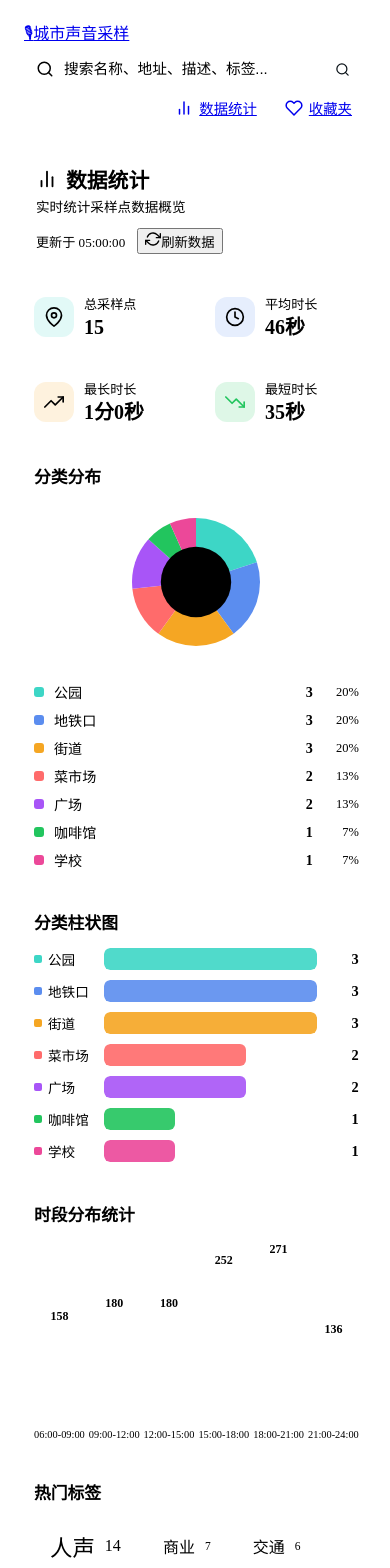
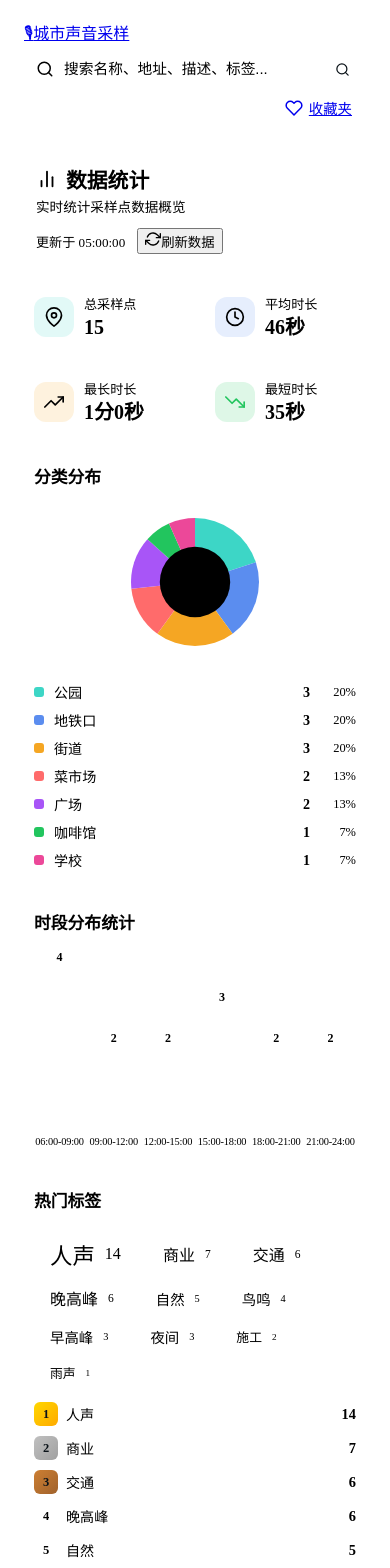
Before and after one commit to LcjGitHub/label6102, a Vue app: page /stats in a window 390 px wide. Shown: the top 1568 px of the page. Built offline with nearby package versions, Linux system fonts and the light colour scheme; the HTML template or start-up script is replaced by a standard one.

Commit message:
.2033462523461819:ccc07f683b31bba199c1367cdef9c7d2_6a28fe6b1dc46cf95e7af7ab.6a2903d01dc46cf95e7afa49.6a2903cfee534cc09fb262ab:Trae CN.T(2026/6/10 14:27:28)
Co-authored-by: Cursor <cursoragent@cursor.com>

```diff
--- a/src/App.vue
+++ b/src/App.vue
@@ -17,14 +17,6 @@ const { favorites } = useFavorites()
       <p class="brand-sub">探索城市声景 · Mock 数据演示</p>
       <SearchBox />
       <nav class="app-nav">
-        <RouterLink to="/stats" class="nav-link">
-          <svg class="nav-link__icon" viewBox="0 0 24 24" fill="none" stroke="currentColor" stroke-width="2" stroke-linecap="round" stroke-linejoin="round" aria-hidden="true">
-            <line x1="18" y1="20" x2="18" y2="10"></line>
-            <line x1="12" y1="20" x2="12" y2="4"></line>
-            <line x1="6" y1="20" x2="6" y2="14"></line>
-          </svg>
-          <span>数据统计</span>
-        </RouterLink>
         <RouterLink to="/favorites" class="nav-link">
           <svg class="nav-link__icon" viewBox="0 0 24 24" fill="none" stroke="currentColor" stroke-width="2" stroke-linecap="round" stroke-linejoin="round" aria-hidden="true">
             <path d="M20.84 4.61a5.5 5.5 0 0 0-7.78 0L12 5.67l-1.06-1.06a5.5 5.5 0 0 0-7.78 7.78l1.06 1.06L12 21.23l7.78-7.78 1.06-1.06a5.5 5.5 0 0 0 0-7.78z" />
--- a/src/composables/useStats.ts
+++ b/src/composables/useStats.ts
@@ -1,6 +1,6 @@
-import { ref, computed } from 'vue'
+import { ref, computed, watch } from 'vue'
 import { samplePoints } from '@/data/samples'
-import { CATEGORY_LABELS, type SampleCategory, type TimeSlot } from '@/types/sample'
+import { CATEGORY_LABELS, type SampleCategory } from '@/types/sample'
 
 export interface CategoryStats {
   category: SampleCategory
@@ -38,7 +38,17 @@ export interface StatsData {
   lastUpdated: Date
 }
 
-const refreshTrigger = ref(0)
+const TIME_PERIODS = [
+  { label: '06:00-09:00', start: 6, end: 9 },
+  { label: '09:00-12:00', start: 9, end: 12 },
+  { label: '12:00-15:00', start: 12, end: 15 },
+  { label: '15:00-18:00', start: 15, end: 18 },
+  { label: '18:00-21:00', start: 18, end: 21 },
+  { label: '21:00-24:00', start: 21, end: 24 },
+] as const
+
+const refreshNonce = ref(0)
+const lastUpdated = ref(new Date())
 
 function formatDuration(sec: number): string {
   const m = Math.floor(sec / 60)
@@ -49,16 +59,33 @@ function formatDuration(sec: number): string {
   return `${s}秒`
 }
 
+function getPeriodFromRecordedAt(recordedAt: string): string {
+  const match = recordedAt.match(/ (\d{1,2}):(\d{2})/)
+  if (!match) return TIME_PERIODS[0].label
+  const hour = parseInt(match[1], 10)
+  const period = TIME_PERIODS.find((p) => hour >= p.start && hour < p.end)
+  return period ? period.label : TIME_PERIODS[0].label
+}
+
+watch(
+  samplePoints,
+  () => {
+    lastUpdated.value = new Date()
+    refreshNonce.value++
+  },
+  { deep: true },
+)
+
 export function useStats() {
   const isRefreshing = ref(false)
 
   const totalCount = computed(() => {
-    refreshTrigger.value
+    refreshNonce.value
     return samplePoints.value.length
   })
 
   const categoryStats = computed<CategoryStats[]>(() => {
-    refreshTrigger.value
+    refreshNonce.value
     const counts: Record<SampleCategory, number> = {
       park: 0,
       metro: 0,
@@ -83,7 +110,7 @@ export function useStats() {
   })
 
   const tagStats = computed<TagStats[]>(() => {
-    refreshTrigger.value
+    refreshNonce.value
     const tagCounts: Record<string, number> = {}
     samplePoints.value.forEach((p) => {
       p.tags.forEach((t) => {
@@ -101,7 +128,7 @@ export function useStats() {
   })
 
   const durationStats = computed<DurationStats>(() => {
-    refreshTrigger.value
+    refreshNonce.value
     const durations = samplePoints.value.map((p) => p.durationSec)
     if (!durations.length) {
       return {
@@ -127,21 +154,19 @@ export function useStats() {
   })
 
   const timeDistribution = computed<TimeDistributionStats[]>(() => {
-    refreshTrigger.value
-    const merged: Record<string, number> = {}
+    refreshNonce.value
+    const counts: Record<string, number> = {}
+    TIME_PERIODS.forEach((p) => {
+      counts[p.label] = 0
+    })
     samplePoints.value.forEach((p) => {
-      p.timeDistribution.forEach((slot: TimeSlot) => {
-        merged[slot.period] = (merged[slot.period] || 0) + slot.count
-      })
+      const period = getPeriodFromRecordedAt(p.recordedAt)
+      counts[period] = (counts[period] || 0) + 1
     })
-    return Object.entries(merged)
-      .map(([period, count]) => ({ period, count }))
-      .sort((a, b) => a.period.localeCompare(b.period))
-  })
-
-  const lastUpdated = computed(() => {
-    refreshTrigger.value
-    return new Date()
+    return TIME_PERIODS.map((p) => ({
+      period: p.label,
+      count: counts[p.label],
+    }))
   })
 
   const stats = computed<StatsData>(() => ({
@@ -156,7 +181,8 @@ export function useStats() {
   async function refresh(): Promise<void> {
     isRefreshing.value = true
     await new Promise((resolve) => setTimeout(resolve, 400))
-    refreshTrigger.value++
+    refreshNonce.value++
+    lastUpdated.value = new Date()
     isRefreshing.value = false
   }
 
--- a/src/views/StatsView.vue
+++ b/src/views/StatsView.vue
@@ -12,10 +12,6 @@ const {
   isRefreshing,
   refresh,
 } = useStats()
-
-const maxCategoryCount = computed(() =>
-  Math.max(...categoryStats.value.map((c) => c.count), 1),
-)
 
 const maxTimeCount = computed(() =>
   Math.max(...timeDistribution.value.map((t) => t.count), 1),
@@ -206,30 +202,6 @@ function formatTime(date: Date): string {
       </div>
 
       <div class="stats__chart card">
-        <h2 class="stats__chart-title">分类柱状图</h2>
-        <div class="stats__chart-body">
-          <ul class="stats__bar-list">
-            <li v-for="(cat, i) in categoryStats" :key="cat.category" class="stats__bar-row">
-              <div class="stats__bar-label">
-                <span class="stats__bar-dot" :style="{ background: pieColors[i % pieColors.length] }"></span>
-                {{ cat.label }}
-              </div>
-              <div class="stats__bar-track">
-                <div
-                  class="stats__bar-fill"
-                  :style="{
-                    width: `${(cat.count / maxCategoryCount) * 100}%`,
-                    background: pieColors[i % pieColors.length],
-                  }"
-                ></div>
-              </div>
-              <div class="stats__bar-value">{{ cat.count }}</div>
-            </li>
-          </ul>
-        </div>
-      </div>
-
-      <div class="stats__chart card">
         <h2 class="stats__chart-title">时段分布统计</h2>
         <div class="stats__chart-body">
           <div class="stats__time-bars">
@@ -252,7 +224,7 @@ function formatTime(date: Date): string {
         </div>
       </div>
 
-      <div class="stats__chart card">
+      <div class="stats__chart card stats__chart--tags">
         <h2 class="stats__chart-title">热门标签</h2>
         <div class="stats__chart-body">
           <div class="stats__tag-cloud">
@@ -438,6 +410,10 @@ function formatTime(date: Date): string {
   min-height: 0;
 }
 
+.stats__chart--tags {
+  grid-column: 1 / -1;
+}
+
 .stats__chart-title {
   margin: 0 0 14px;
   font-size: 1.05rem;
@@ -523,64 +499,11 @@ function formatTime(date: Date): string {
   text-align: right;
 }
 
-.stats__bar-list {
-  list-style: none;
-  margin: 0;
-  padding: 0;
-  display: flex;
-  flex-direction: column;
-  gap: 10px;
-}
-
-.stats__bar-row {
-  display: grid;
-  grid-template-columns: 70px 1fr 36px;
-  align-items: center;
-  gap: 10px;
-}
-
-.stats__bar-label {
-  display: flex;
-  align-items: center;
-  gap: 6px;
-  font-size: 0.85rem;
-  color: var(--color-text-muted);
-}
-
-.stats__bar-dot {
-  width: 8px;
-  height: 8px;
-  border-radius: 2px;
-  flex-shrink: 0;
-}
-
-.stats__bar-track {
-  height: 22px;
-  background: var(--color-surface-2);
-  border-radius: 6px;
-  overflow: hidden;
-}
-
-.stats__bar-fill {
-  height: 100%;
-  border-radius: 6px;
-  transition: width 0.5s ease;
-  min-width: 4px;
-  opacity: 0.9;
-}
-
-.stats__bar-value {
-  text-align: right;
-  font-size: 0.9rem;
-  font-weight: 600;
-  color: var(--color-accent);
-}
-
 .stats__time-bars {
   display: flex;
   align-items: flex-end;
   justify-content: space-between;
-  gap: 8px;
+  gap: 10px;
   height: 220px;
   padding-top: 20px;
 }
@@ -590,7 +513,7 @@ function formatTime(date: Date): string {
   display: flex;
   flex-direction: column;
   align-items: center;
-  gap: 8px;
+  gap: 10px;
   height: 100%;
   min-width: 0;
 }
@@ -605,7 +528,7 @@ function formatTime(date: Date): string {
 
 .stats__time-bar {
   width: 70%;
-  max-width: 40px;
+  max-width: 44px;
   min-height: 4px;
   background: linear-gradient(180deg, var(--color-accent), var(--color-tag));
   border-radius: 6px 6px 0 0;
@@ -625,13 +548,11 @@ function formatTime(date: Date): string {
 }
 
 .stats__time-label {
-  font-size: 0.72rem;
+  font-size: 0.78rem;
   color: var(--color-text-muted);
   text-align: center;
   white-space: nowrap;
-  overflow: hidden;
-  text-overflow: ellipsis;
-  width: 100%;
+  letter-spacing: 0.02em;
 }
 
 .stats__tag-cloud {
@@ -762,6 +683,24 @@ function formatTime(date: Date): string {
   .stats__pie-wrap {
     justify-content: center;
   }
+
+  .stats__chart--tags {
+    grid-column: auto;
+  }
+}
+
+@media (max-width: 700px) {
+  .stats__time-bars {
+    gap: 6px;
+  }
+
+  .stats__time-col {
+    gap: 8px;
+  }
+
+  .stats__time-label {
+    font-size: 0.72rem;
+  }
 }
 
 @media (max-width: 600px) {
@@ -811,17 +750,18 @@ function formatTime(date: Date): string {
     height: 160px;
   }
 
-  .stats__bar-row {
-    grid-template-columns: 60px 1fr 32px;
-  }
-
   .stats__time-bars {
-    height: 180px;
+    height: 200px;
     gap: 4px;
   }
 
+  .stats__time-col {
+    gap: 6px;
+  }
+
   .stats__time-label {
-    font-size: 0.65rem;
+    font-size: 0.72rem;
+    letter-spacing: -0.01em;
   }
 
   .stats__ranking-item {
@@ -829,4 +769,22 @@ function formatTime(date: Date): string {
     gap: 8px;
   }
 }
+
+@media (max-width: 440px) {
+  .stats__time-bars {
+    height: 180px;
+    gap: 3px;
+  }
+
+  .stats__time-label {
+    font-size: 0.65rem;
+    letter-spacing: -0.02em;
+    white-space: normal;
+    line-height: 1.2;
+  }
+
+  .stats__time-bar {
+    max-width: 32px;
+  }
+}
 </style>
```
